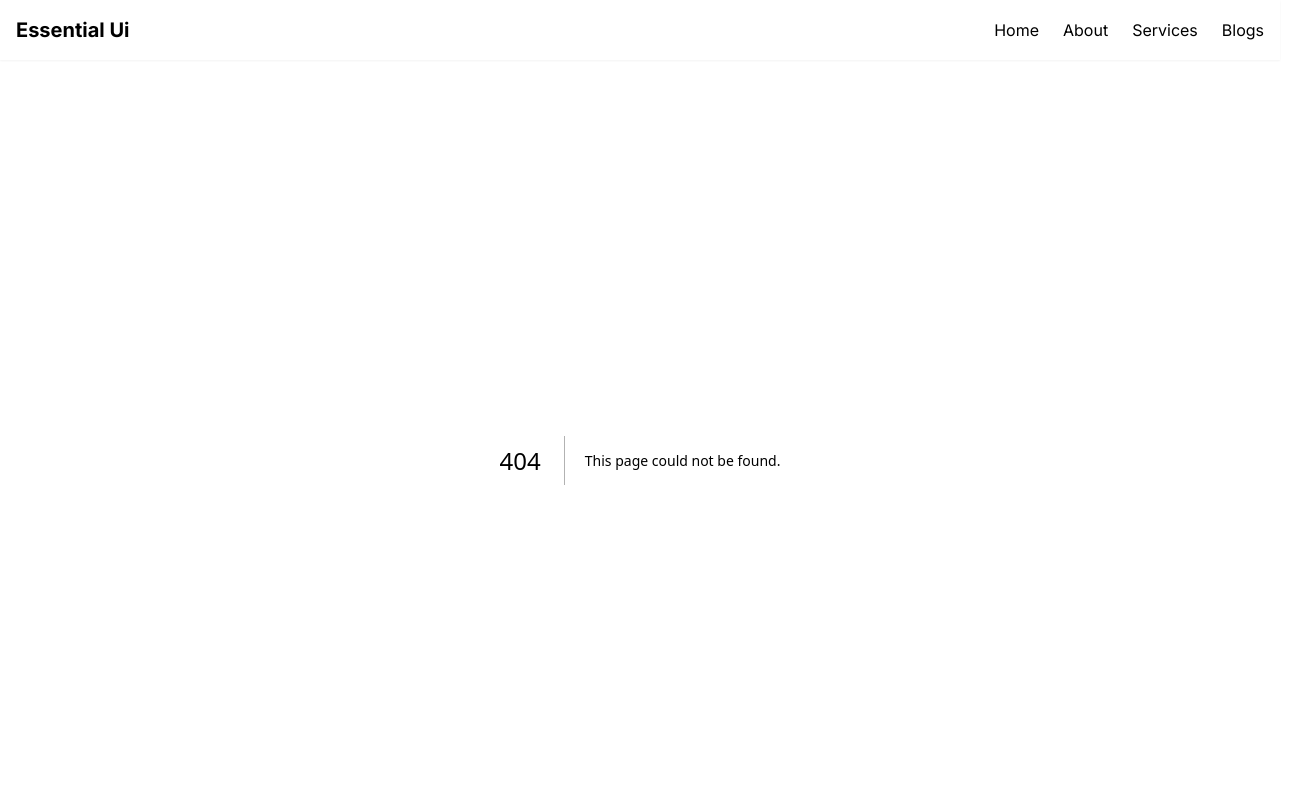
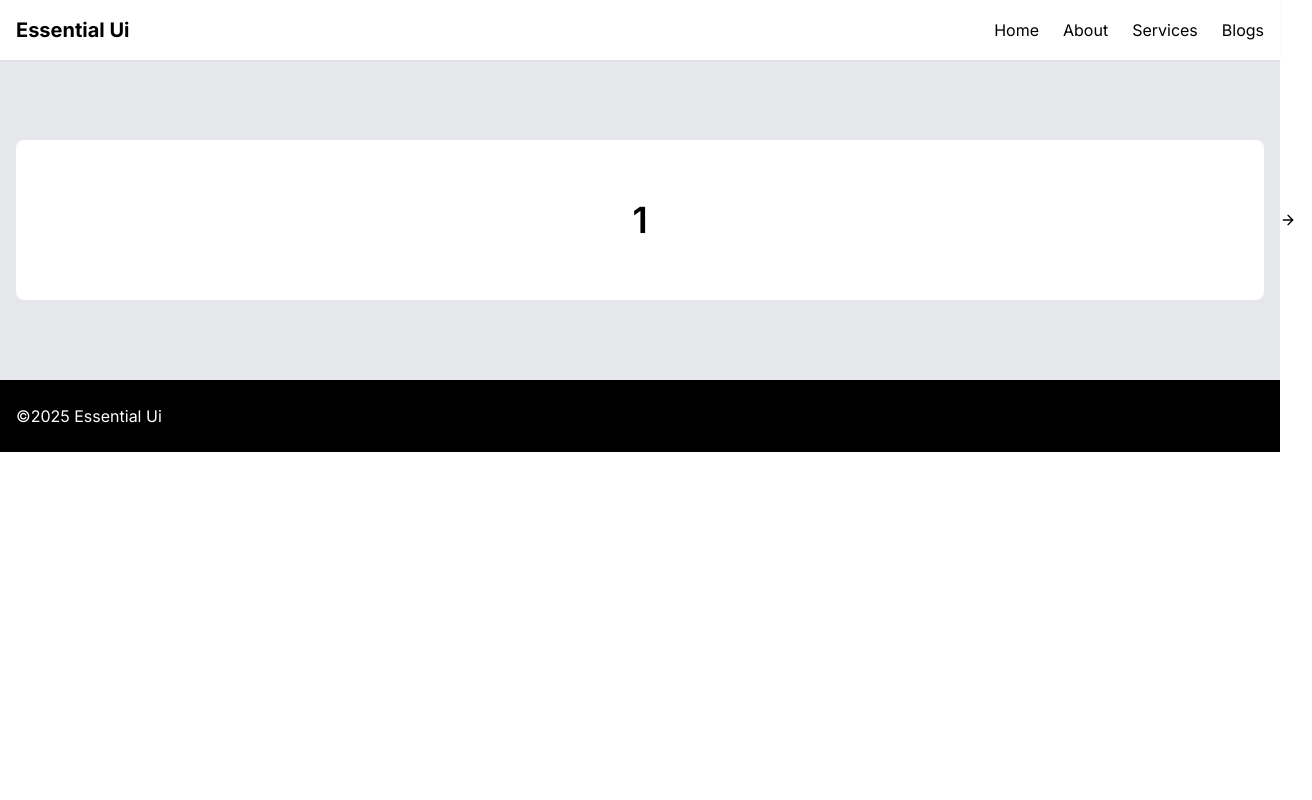
Before and after one commit to md-golam-rabbani/essential-ui, a Next.js app: page /embla-carousel in a window 1280 px wide. Before the commit this address had no page. Shown: the top 800 px of the page, 1312 px wide, since content can reach past the window. Built offline with nearby package versions, Linux system fonts and the light colour scheme.

Commit message:
feat: Create example page

```diff
--- /dev/null
+++ b/app/embla-carousel/page.tsx
@@ -0,0 +1,9 @@
+import { EmblaCarousel } from '@/components/carousel/keen-carousel/embla-carousel';
+
+export default function Page() {
+  return (
+    <div>
+      <EmblaCarousel />
+    </div>
+  );
+}
```
